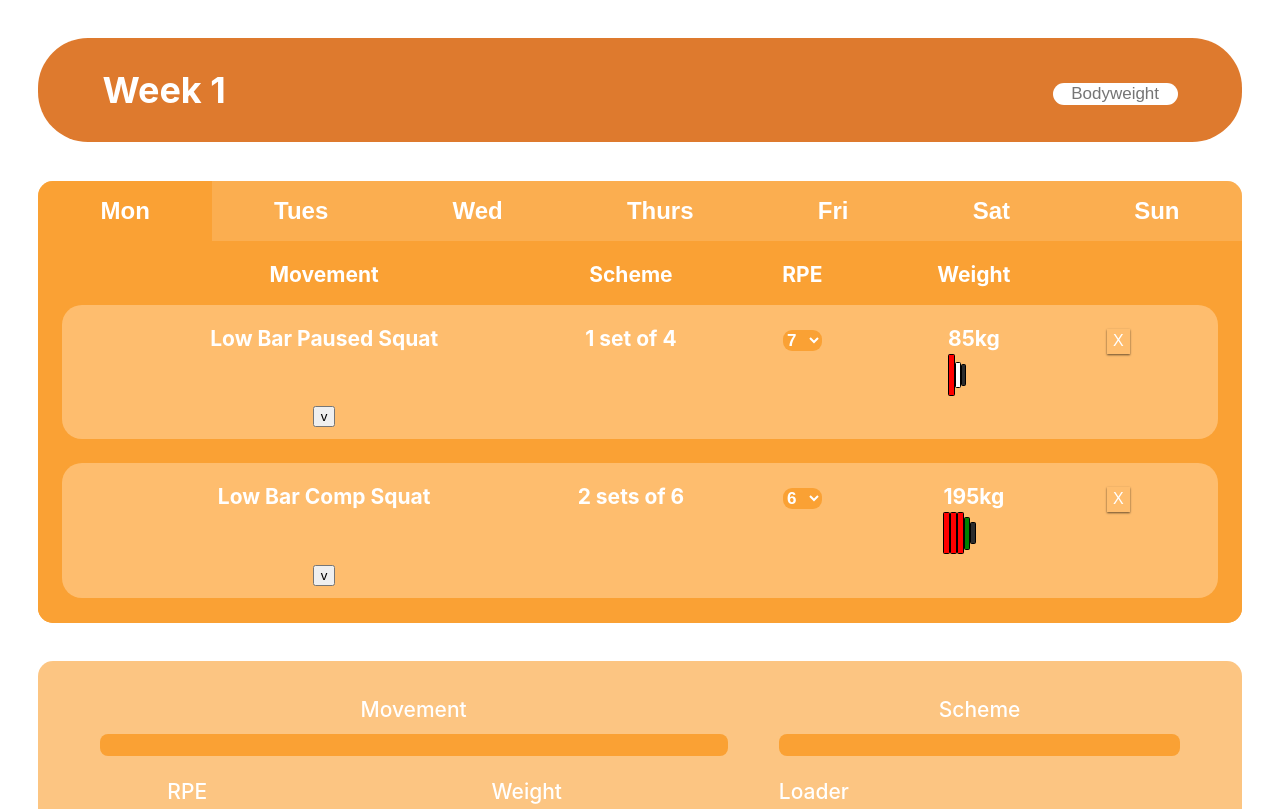
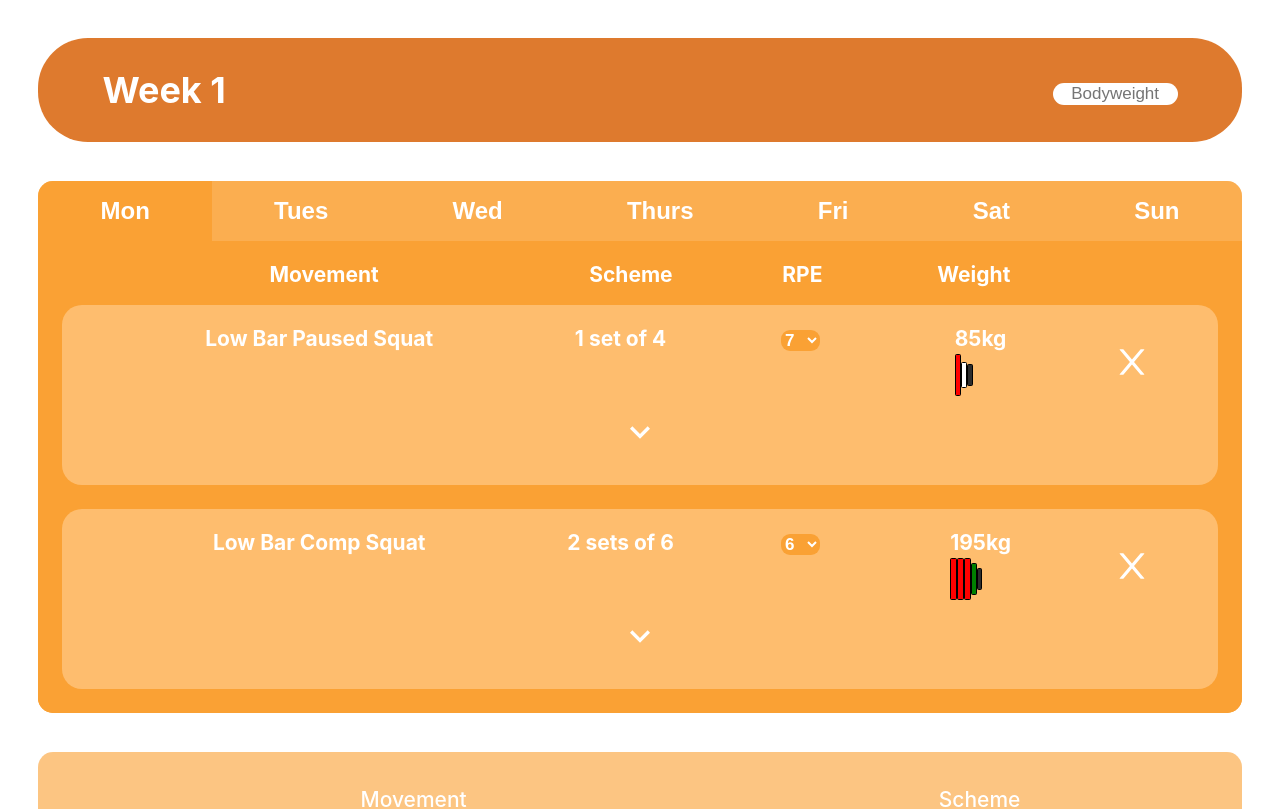
Before and after one commit to 2bato/coachingplatform, a React (Create React App) app: page / in a window 1280 px wide. Shown: the top 809 px of the page. Built offline with nearby package versions, Linux system fonts and the light colour scheme.

Commit message:
Added styling for ExpandableNotes

```diff
--- a/package.json
+++ b/package.json
@@ -10,6 +10,7 @@
     "react": "^18.2.0",
     "react-chartjs-2": "^5.2.0",
     "react-dom": "^18.2.0",
+    "react-icons": "^4.10.1",
     "react-scripts": "^5.0.1",
     "recharts": "^2.7.2",
     "web-vitals": "^2.1.4"
--- a/src/components/DayTab.css
+++ b/src/components/DayTab.css
@@ -34,7 +34,7 @@
   background-color: rgba(250, 161, 52, 0.616);
 }
 
-.Tabs button.active {
+.Tabs button.activeTab {
   background-color: rgba(250, 161, 52);
 }
 
--- a/src/components/DayTab.js
+++ b/src/components/DayTab.js
@@ -18,7 +18,7 @@ const DayTab = ({ props, onRemoveExercise }) => {
         {dayNames.map((day, index) => (
           <button
             key={index}
-            className={index === activeTab ? 'active' : ''}
+            className={index === activeTab ? 'activeTab' : ''}
             onClick={() => tabClickHandler(index)}
           >
             {day}
--- a/src/components/Exercises/Exercise.css
+++ b/src/components/Exercises/Exercise.css
@@ -21,18 +21,29 @@
   margin-inline: 2%;
 }
 
+.Exercise-Card {
+  background-color: rgba(255, 195, 122, 0.842);
+  border-radius: 20px;
+  margin-inline: 2%;
+  margin-bottom: 2%;
+  padding-bottom: 2%;
+}
+.Exercise-Info {
+  display: grid;
+  grid-template-columns: 35% 15% 11% 15%;
+  flex-direction: row;
+  align-items: baseline;
+  justify-content: space-evenly;
+  border-radius: 20px;
+  padding-inline: 3% 0%;
+  padding-bottom: 1%;
+}
+
 .Exercise-Item {
   display: grid;
-  grid-template-columns: 35% 15% 10% 15% 5%;
-  flex-direction: row;
-  align-items: first baseline;
-  justify-content: space-evenly;
-  background-color: rgba(255, 195, 122, 0.842);
-  border-radius: 20px;
-  padding-inline: 3%;
-  padding-bottom: 1%;
-  margin-inline: 2%;
-  margin-bottom: 2%;
+  grid-template-columns: 95% 5%;
+  align-items: center;
+  padding-right: 5%;
 }
 
 .RpeButton select {
@@ -59,8 +70,27 @@
   cursor: pointer;
   border-style: hidden;
   background-color: transparent;
+  border-radius: 100%;
   color: white;
-  font-size: 2vmin;
-  padding-block: 0.4vh;
-  box-shadow: 0 1px 2px rgba(0, 0, 0, 0.6);
+  font-size: 5vmin;
+  padding-inline: 0%;
+  padding-top: 2vh;
 }
+
+.Notes {
+  font-size: calc(5px + 1.5vmin);
+  font-weight: 450;
+}
+
+.Notes button {
+  background-color: transparent;
+  border-style: hidden;
+  color: white;
+  font-size: 5vmin;
+  padding: 0%;
+}
+
+button.active {
+  transform-origin: 0% 40%;
+  transform: rotateX(180deg);
+}
--- a/src/components/Exercises/Exercise.js
+++ b/src/components/Exercises/Exercise.js
@@ -2,6 +2,7 @@ import './Exercise.css';
 import WeightVisualizer from './WeightVisualizer';
 import RpeDropdown from './RpeDropdown';
 import ExpandableNotes from './ExpandableNotes';
+import { AiOutlineClose } from 'react-icons/ai';
 
 const Exercise = ({ props, onRemoveExercise }) => {
   const handleRemoveExercise = (id) => {
@@ -25,8 +26,10 @@ const Exercise = ({ props, onRemoveExercise }) => {
         </div>
       </div>
       {props.map((props) => (
+        <div className="Exercise-Card">
+          <div className="Exercise-Item">
             <div
-          className="Exercise-Item"
+              className="Exercise-Info"
               key={props.id}
               day={props.day}
               visualize={props.visualize}
@@ -43,8 +46,7 @@ const Exercise = ({ props, onRemoveExercise }) => {
               <div className="Weight">
                 {props.$visualize === true ? (
                   <div>
-                {props.weight === 0 ? <p>BW</p> : <p>{props.weight}kg</p>}
-
+                    {props.weight === '' ? <p>BW</p> : <p>{props.weight}kg</p>}
                     <WeightVisualizer
                       className="WeightVisualizer"
                       weight={props.weight}
@@ -52,15 +54,23 @@ const Exercise = ({ props, onRemoveExercise }) => {
                   </div>
                 ) : (
                   <div>
-                {props.weight === 0 ? <p>BW</p> : <p>{props.weight}kg</p>}
+                    {props.weight === '' ? <p>BW</p> : <p>{props.weight}kg</p>}
                   </div>
                 )}
               </div>
+            </div>
             <div className="Delete">
-            <button onClick={() => handleRemoveExercise(props.id)}>X</button>
+              <button onClick={() => handleRemoveExercise(props.id)}>
+                <AiOutlineClose />
+              </button>
+            </div>
           </div>
           <div className="Notes">
+            {props.notes === '' ? (
+              <></>
+            ) : (
               <ExpandableNotes notes={props.notes}></ExpandableNotes>
+            )}
           </div>
         </div>
       ))}
--- a/src/components/Exercises/ExpandableNotes.js
+++ b/src/components/Exercises/ExpandableNotes.js
@@ -1,4 +1,5 @@
 import React, { useState } from 'react';
+import { MdExpandMore } from 'react-icons/md';
 
 const ExpandableNotes = ({ notes }) => {
   const [isExpanded, setIsExpanded] = useState(false);
@@ -9,7 +10,9 @@ const ExpandableNotes = ({ notes }) => {
 
   return (
     <div>
-      <button onClick={clickHandler}>v</button>
+      <button className={isExpanded ? 'active' : ''} onClick={clickHandler}>
+        <MdExpandMore />
+      </button>
       {isExpanded && <div>{notes}</div>}
     </div>
   );
--- a/src/components/Exercises/NewExercise.js
+++ b/src/components/Exercises/NewExercise.js
@@ -109,7 +109,7 @@ const NewExcercise = (props) => {
             <label>Notes</label>
             <input
               type="text"
-              checked={enteredNotes}
+              value={enteredNotes}
               onChange={notesChangeHandler}
             />
           </div>
```
Also changed, not shown: 1 other file (tests, documents, lock files or other folders). Lines whose indentation alone changed are shown as unchanged.
